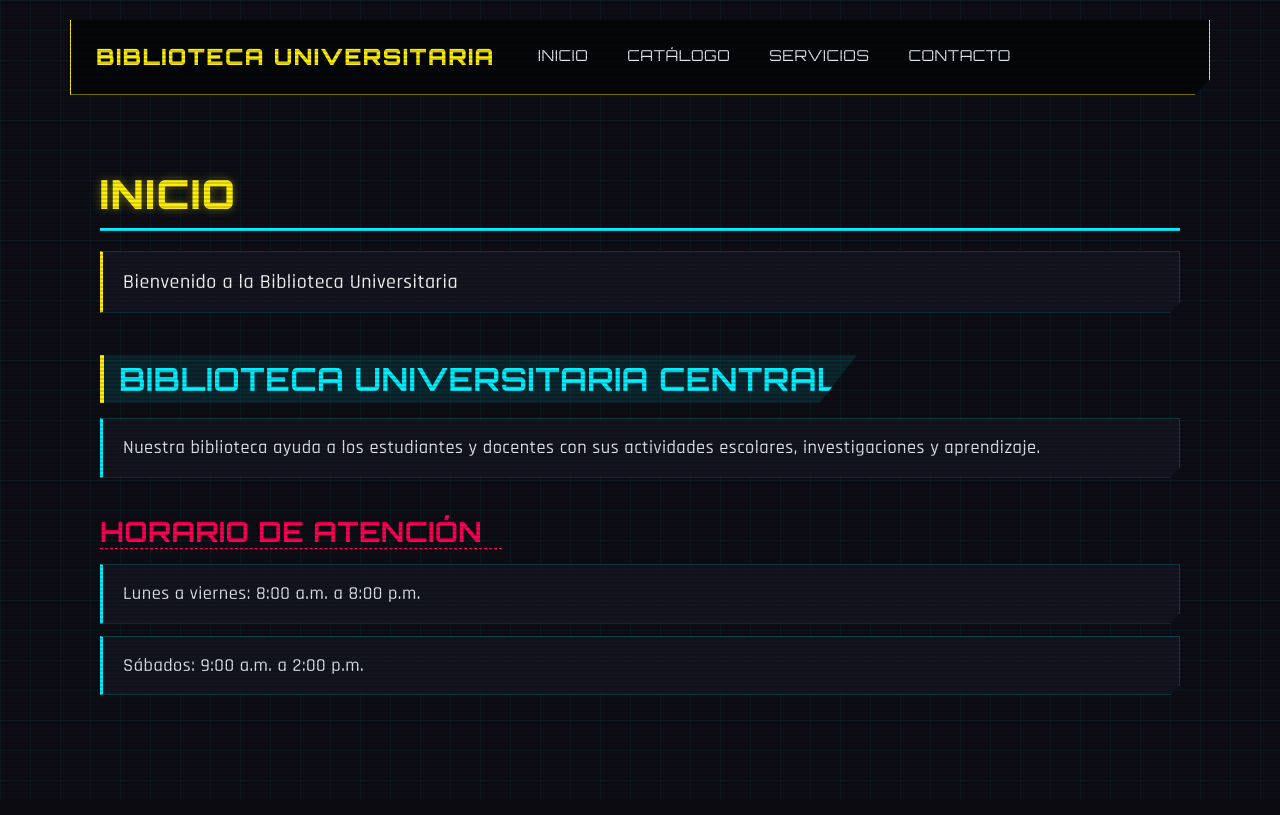
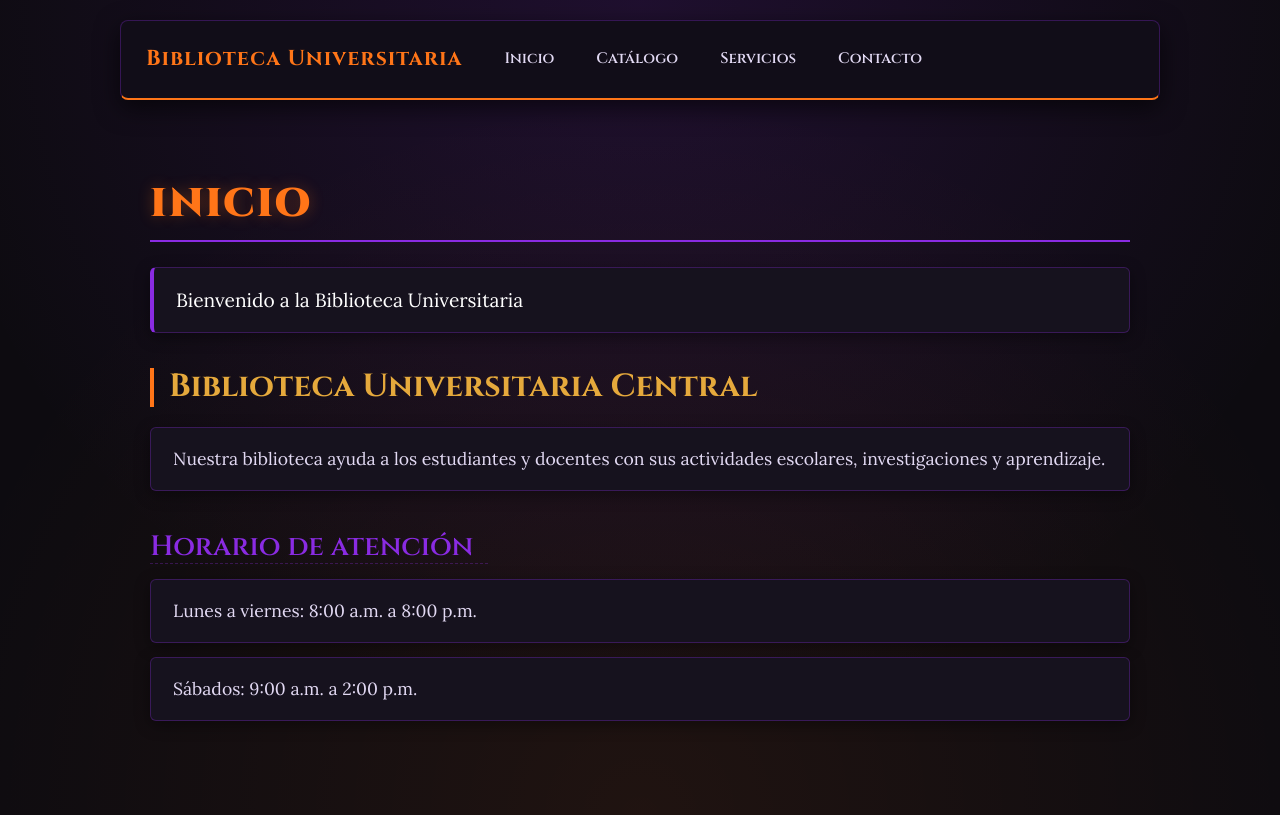
Before and after one commit to adrian-beta/Biblioteca_Adrian, a Flask app: page / in a window 1280 px wide. Run offline with Flask 3, Linux system fonts and the light colour scheme.

Commit message:
Aplicacion de estilos 30/11/2026

```diff
--- /dev/null
+++ b/static/css/styles-halloween.css
@@ -0,0 +1,152 @@
+/* ==========================================================================
+   Estilo Noche de Muertos / Halloween - Biblioteca Universitaria
+   ========================================================================== */
+
+/* Fuentes con un toque gótico elegante y legible */
+@import url('https://fonts.googleapis.com/css2?family=Cinzel:wght@600;700;900&family=Lora:ital,wght@0,400;0,600;1,400&display=swap');
+
+/* Paleta de colores temáticos */
+:root {
+    --spook-orange: #ff7518;      /* Naranja Cempasúchil / Calabaza */
+    --spook-purple: #8a2be2;      /* Morado Tradicional */
+    --spook-dark-bg: #0d0b10;     /* Fondo Noche Profunda */
+    --spook-card-bg: #16121e;     /* Fondo de contenedores */
+    --spook-text: #e2d9f3;        /* Texto claro morado suave */
+    --spook-gold: #e5a93c;        /* Dorado sutil */
+    --spook-border: rgba(138, 43, 226, 0.3);
+}
+
+/* Configuración General */
+body {
+    background-color: var(--spook-dark-bg);
+    /* Degradado sutil con iluminación de niebla inferior */
+    background-image:
+        radial-gradient(circle at 50% 0%, rgba(138, 43, 226, 0.15), transparent 70%),
+        radial-gradient(circle at 50% 100%, rgba(255, 117, 24, 0.08), transparent 70%);
+    color: var(--spook-text);
+    font-family: 'Lora', serif;
+    font-size: 1.1rem;
+    line-height: 1.7;
+    min-height: 100vh;
+    padding-bottom: 40px;
+}
+
+/* Contenedor Principal */
+.container-fluid {
+    max-width: 1100px;
+    padding: 20px 30px;
+}
+
+/* --------------------------------------------------------------------------
+   Encabezados (h1, h2, h3)
+   -------------------------------------------------------------------------- */
+h1 {
+    font-family: 'Cinzel', serif;
+    font-weight: 900;
+    color: var(--spook-orange);
+    text-transform: uppercase;
+    letter-spacing: 2px;
+    text-shadow: 0 0 15px rgba(255, 117, 24, 0.3);
+    border-bottom: 2px solid var(--spook-purple);
+    padding-bottom: 12px;
+    margin-top: 25px;
+    margin-bottom: 25px;
+}
+
+h2 {
+    font-family: 'Cinzel', serif;
+    font-weight: 700;
+    color: var(--spook-gold);
+    margin-top: 35px;
+    margin-bottom: 20px;
+    padding-left: 15px;
+    border-left: 4px solid var(--spook-orange);
+}
+
+h3 {
+    font-family: 'Cinzel', serif;
+    font-weight: 600;
+    color: var(--spook-purple);
+    margin-top: 25px;
+    margin-bottom: 15px;
+    border-bottom: 1px dashed var(--spook-border);
+    display: inline-block;
+    padding-right: 15px;
+}
+
+/* --------------------------------------------------------------------------
+   Párrafos y Bloques de Información
+   -------------------------------------------------------------------------- */
+p {
+    background-color: var(--spook-card-bg);
+    border: 1px solid var(--spook-border);
+    border-radius: 6px;
+    padding: 16px 22px;
+    margin-bottom: 14px;
+    box-shadow: 0 4px 15px rgba(0, 0, 0, 0.4);
+    transition: transform 0.2s ease, border-color 0.2s ease, box-shadow 0.2s ease;
+}
+
+p:hover {
+    border-color: var(--spook-orange);
+    box-shadow: 0 4px 20px rgba(255, 117, 24, 0.2);
+    transform: translateY(-2px);
+}
+
+/* Destacado para el primer párrafo descriptivo */
+.container-fluid > p:first-of-type {
+    border-left: 4px solid var(--spook-purple);
+    font-size: 1.2rem;
+    color: #ffffff;
+}
+
+/* --------------------------------------------------------------------------
+   Navegación (Overriding Bootstrap Navbar)
+   -------------------------------------------------------------------------- */
+.navbar {
+    background-color: #110d18 !important;
+    border: 1px solid var(--spook-border);
+    border-bottom: 2px solid var(--spook-orange);
+    border-radius: 8px;
+    padding: 15px 25px;
+    margin-bottom: 35px;
+    box-shadow: 0 8px 25px rgba(0, 0, 0, 0.6);
+}
+
+.navbar-brand {
+    font-family: 'Cinzel', serif;
+    font-weight: 700;
+    font-size: 1.35rem;
+    color: var(--spook-orange) !important;
+    letter-spacing: 1px;
+}
+
+.navbar-brand:hover {
+    color: var(--spook-gold) !important;
+    text-shadow: 0 0 10px rgba(229, 169, 60, 0.5);
+}
+
+.nav-link {
+    font-family: 'Cinzel', serif;
+    font-size: 0.95rem;
+    color: var(--spook-text) !important;
+    margin-left: 10px;
+    padding: 8px 16px !important;
+    border-radius: 4px;
+    transition: all 0.3s ease;
+}
+
+.nav-link:hover,
+.nav-item.active .nav-link {
+    color: #ffffff !important;
+    background-color: var(--spook-purple);
+    box-shadow: 0 0 12px rgba(138, 43, 226, 0.5);
+}
+
+.navbar-toggler {
+    border-color: var(--spook-orange);
+}
+
+.navbar-toggler-icon {
+    filter: invert(60%) sepia(90%) saturate(1000%) hue-rotate(345deg);
+}
--- a/templates/layout.html
+++ b/templates/layout.html
@@ -2,7 +2,8 @@
 <html lang="es">
     <head>
         <link rel="stylesheet" href="https://cdn.jsdelivr.net/npm/bootstrap@4.6.2/dist/css/bootstrap.min.css" integrity="sha384-xOolHFLEh07PJGoPkLv1IbcEPTNtaed2xpHsD9ESMhqIYd0nLMwNLD69Npy4HI+N" crossorigin="anonymous">
-        <link rel="stylesheet" href="{{ url_for('static', filename='css/styles.css') }}">
+        <!--link rel="stylesheet" href="{{ url_for('static', filename='css/styles.css') }}"-->
+        <link rel="stylesheet" href="{{ url_for('static', filename='css/styles-halloween.css') }}">
         <meta charset="UTF-8">
         <meta name="viewport" content="width=device-width, initial-scale=1.0">
         <title>{{titulo}}</title>
```
